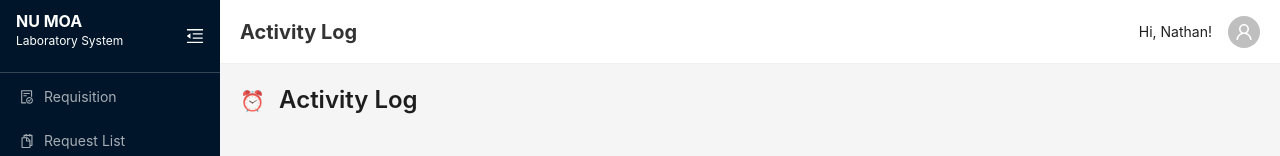
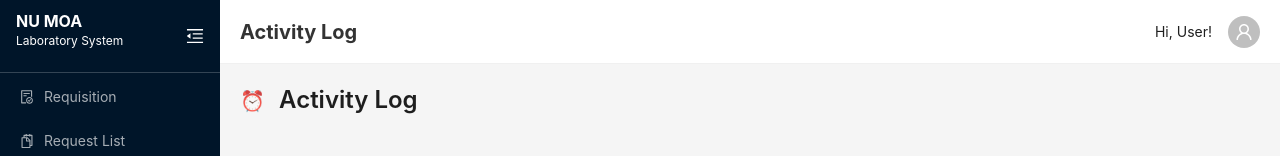
Before and after one commit to Blyn04/webnuls, a React (Create React App) app: page /activity-log in a window 1280 px wide. Shown: the top 156 px of the page. Built offline with nearby package versions, Linux system fonts and the light colour scheme.

Commit message:
HEADER GET USERNAME

```diff
--- a/src/components/Header.js
+++ b/src/components/Header.js
@@ -6,11 +6,12 @@ import "./styles/Dashboard.css";
 
 const { Header } = Layout;
 
-const AppHeader =  ({ pageTitle }) => {
+const AppHeader = ({ pageTitle }) => {
   const navigate = useNavigate();
   const location = useLocation();
 
   const role = location.state?.role;
+  const userName = location.state?.name || "User";
 
   const goToProfile = () => {
     navigate("/profile");
@@ -18,15 +19,16 @@ const AppHeader =  ({ pageTitle }) => {
 
   return (
     <Header className="header">
-     <h2 className="header-title">{pageTitle}</h2>
+      <h2 className="header-title">{pageTitle}</h2>
 
-     {role !== "super-admin" && (
+      {role !== "super-admin" && (
         <div
           className="user-profile"
           onClick={goToProfile}
           style={{ cursor: "pointer" }}
         >
-          <span style={{ marginRight: 8 }}>Hi, Nathan!</span>
+
+          <span style={{ marginRight: 8 }}>Hi, {userName}!</span>
           <Avatar icon={<UserOutlined />} />
         </div>
       )}
--- a/src/components/Login.js
+++ b/src/components/Login.js
@@ -169,17 +169,19 @@ const Login = () => {
           await updateDoc(userDoc.ref, { loginAttempts: 0 });
           const role = isSuperAdmin ? "super-admin" : (userData.role || "user").toLowerCase();
 
+          const userName = userData.name || "User";
+
           switch (role) {
             case "super-admin":
-              navigate("/accounts", { state: { loginSuccess: true, role } });
+              navigate("/accounts", { state: { loginSuccess: true, role, name: userName } });
               break;
 
             case "admin":
-              navigate("/dashboard", { state: { loginSuccess: true, role } });
+              navigate("/dashboard", { state: { loginSuccess: true, role, name: userName } });
               break;
 
             case "user":
-              navigate("/requisition", { state: { loginSuccess: true, role } });
+              navigate("/requisition", { state: { loginSuccess: true, role, name: userName } });
               break;
 
             default:
```
